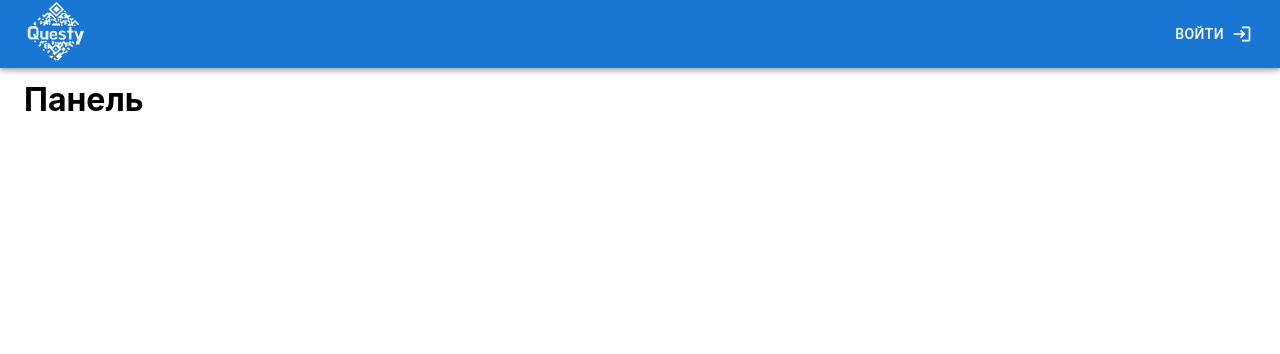
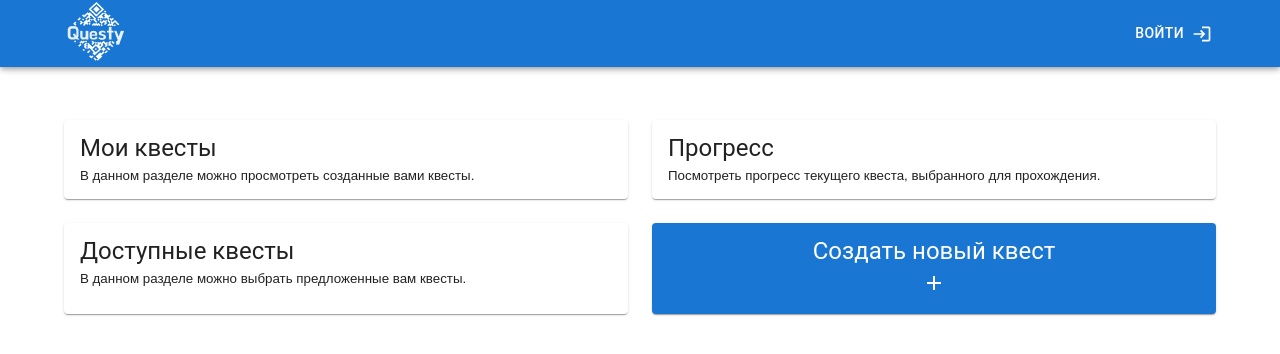
Before and after one commit to superhorsy/quest-app-frontend, a React (Create React App) app: page /panel in a window 1280 px wide. Shown: the top 354 px of the page. Built offline with nearby package versions, Linux system fonts and the light colour scheme.

Commit message:
panel page + logo link

```diff
--- a/src/components/Header/Header.jsx
+++ b/src/components/Header/Header.jsx
@@ -10,6 +10,7 @@ import {
   Menu,
   MenuItem,
   ListItemIcon,
+  CardActionArea
 } from "@mui/material";
 import { Login, Settings, Logout } from "@mui/icons-material";
 import { useNavigate } from "react-router-dom";
@@ -27,6 +28,10 @@ export const Header = () => {
     setIsAuth(false);
     navigate("/signin");
     handleCloseUserMenu();
+  };
+
+  const handleToMain = () => {
+    navigate("/");
   };
 
   const goToProfile = () => {
@@ -62,10 +67,12 @@ export const Header = () => {
   return (
     <>
       <AppBar>
-        <Container maxWidth="xl">
+        <Container maxWidth="lg">
           <Toolbar disableGutters>
             <Box sx={{ flexGrow: 1 }}>
-              <img src={Logo} alt="logo" />
+              <CardActionArea onClick={handleToMain}>
+                <img src={Logo} alt="logo" />
+              </CardActionArea>
             </Box>
             <Box sx={{ flexGrow: 0 }}>
               {isAuth ? (
@@ -110,7 +117,7 @@ export const Header = () => {
           </Toolbar>
         </Container>
       </AppBar>
-      <Container maxWidth="xl">
+      <Container maxWidth="lg">
         <Box sx={{ mt: 10 }}>
           <Outlet context={[isAuth, setIsAuth]} />
         </Box>
--- a/src/pages/PanelIndex.jsx
+++ b/src/pages/PanelIndex.jsx
@@ -1 +1,82 @@
-export const PanelIndex = () => <h1>Панель</h1>;
+import { useNavigate } from "react-router-dom";
+import {
+  CardActionArea,
+  Box,
+  Grid,
+  CardContent,
+  Card,
+  Typography
+} from '@mui/material';
+import { Add } from "@mui/icons-material";
+
+export const PanelIndex = () => {
+  const navigate = useNavigate();
+  const goToMyQuests = () => {
+    navigate('my-quests');
+  };
+
+  const goToMyProgress = () => {
+    navigate('my-progress');
+  };
+
+  const goToAvailableQuests = () => {
+    navigate('available-quests');
+  };
+
+  const goToCreateQuest = () => {
+    navigate('create-quest');
+  };
+
+  const panelRouting = [
+    {
+      name:'Мои квесты',
+      description: 'В данном разделе можно просмотреть созданные вами квесты.',
+      topage: goToMyQuests,
+    },
+    {
+      name:'Прогресс',
+      description: 'Посмотреть прогресс текущего квеста, выбранного для прохождения.',
+      topage: goToMyProgress,
+    },
+    {
+      name: 'Доступные квесты',
+      description: 'В данном разделе можно выбрать предложенные вам квесты.',
+      topage: goToAvailableQuests,
+    },
+  ];
+
+  return <>
+    <Box sx={{ flexGrow: 1 }}>
+      <Grid container spacing={3} sx={{mt: 12}} alignItems="stretch">
+        {panelRouting.map((nav) => (
+          <Grid item xs={6}>
+            <Card sx={{height: '100%'}}>
+              <CardActionArea sx={{height: '100%'}} onClick={nav.topage} key={nav.name}>
+                <CardContent sx={{height: '100%'}}>
+                  <Typography variant="h5" component="p" sx={{lineHeight: 1, mb: 1}}>
+                    {nav.name}
+                  </Typography>
+                  <Typography variant="default" component="p">
+                    {nav.description}
+                  </Typography>
+                </CardContent>
+              </CardActionArea>
+            </Card>
+          </Grid>
+        ))}
+        <Grid item xs={6}>
+          <Card sx={{ textAlign: 'center', bgcolor: 'primary.main', color: 'common.white', height: '100%' }}>
+            <CardActionArea sx={{height: '100%'}} onClick = {goToCreateQuest}>
+              <CardContent sx={{height: '100%'}}>
+                <Typography variant="h5" component="p" sx={{lineHeight: 1, mb: 1}}>
+                    Создать новый квест
+                </Typography>
+                <Add/>
+              </CardContent>
+            </CardActionArea>
+          </Card>
+        </Grid>
+      </Grid>
+    </Box>
+  </>;
+};
```
